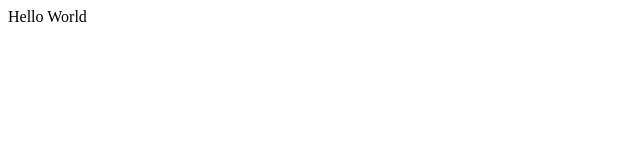
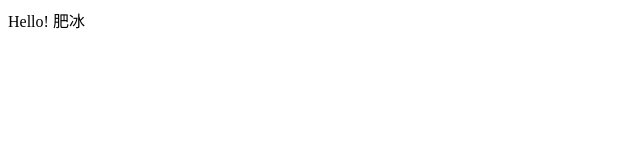
Before and after one commit to DiedRex/AngelsPage, a plain HTML site: page index.html in a window 1280 px wide. Shown: the full height of the page, 0-640 px from the left. Drawn offline with Linux system fonts and the light colour scheme.

Commit message:
new files

```diff
--- a/index.html
+++ b/index.html
@@ -8,7 +8,7 @@
 </head>
 <body>
   <div>
-    Hello World
+    Hello! 肥冰
   </div>
 </body>
 </html>
```
